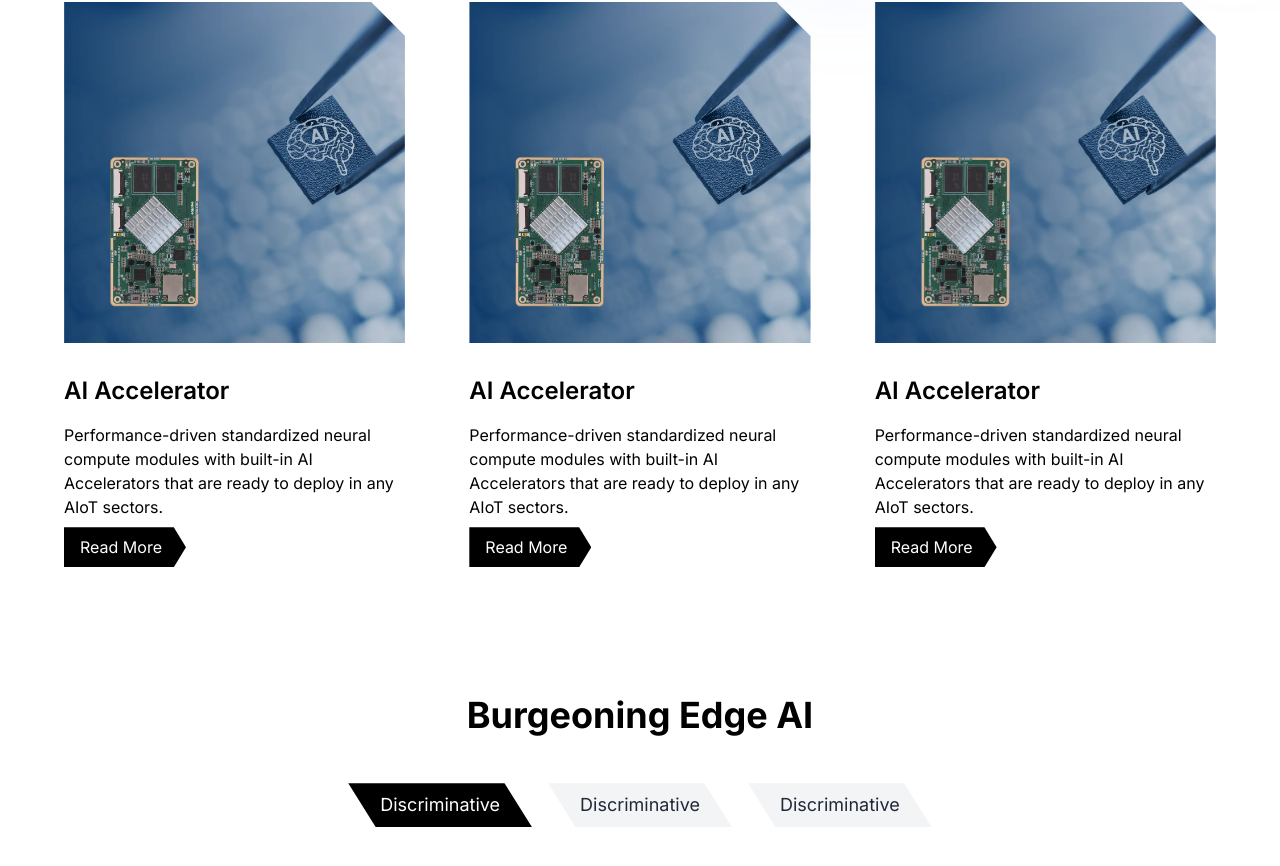
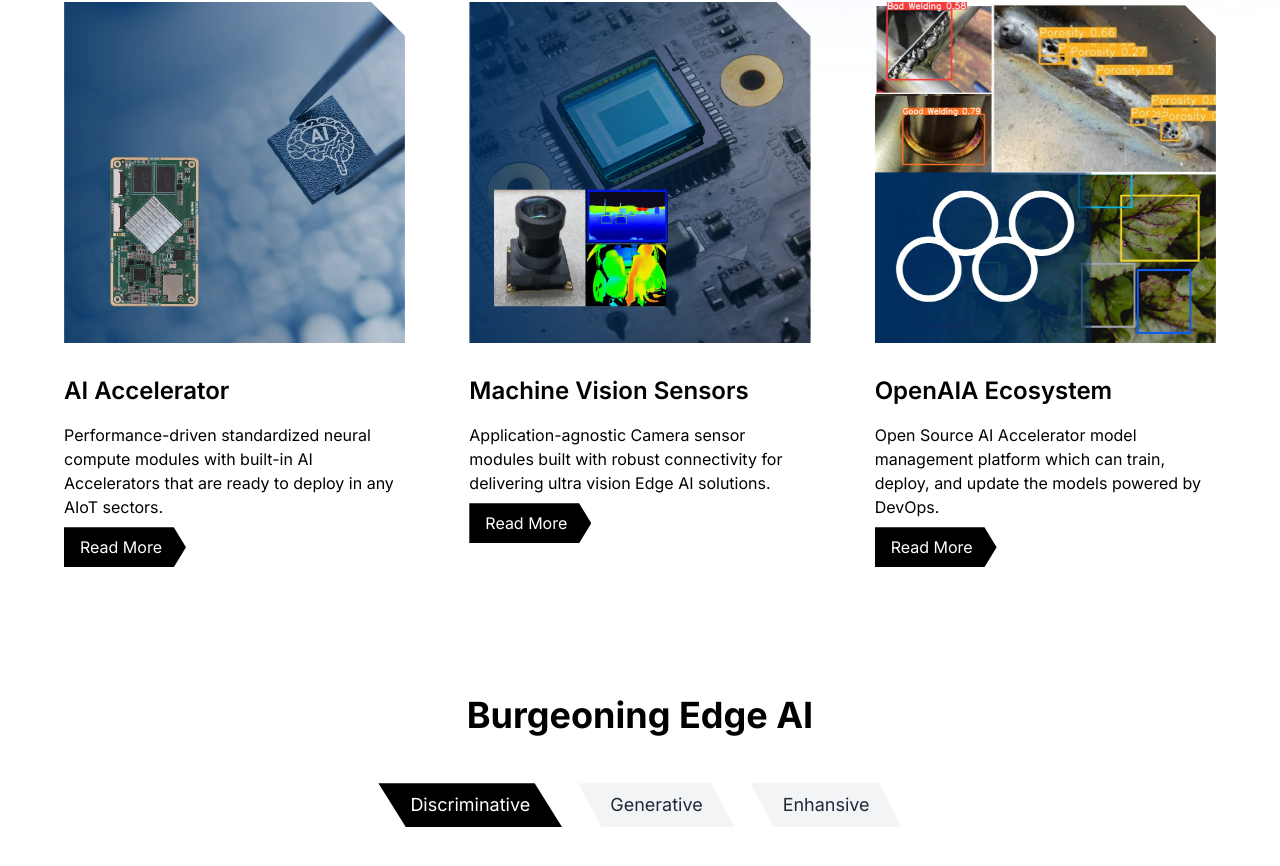
Before and after one commit to edgeble/edgeble, a Next.js app: page / in a window 1280 px wide. Shown: the part 1030-1896 px from the top of the page. Built offline with nearby package versions, Linux system fonts and the light colour scheme; grey boxes are pictures that could not be loaded.

Commit message:
Updated the images and info

```diff
--- a/app/page.tsx
+++ b/app/page.tsx
@@ -91,11 +91,10 @@
                             </div>
                         </div>
                         <div className="flex flex-col">
-                            <img src="./cardimage1.webp" className="w-full w-full object-cover cutImage" />
-                            <p className="text-lg md:text-xl lg:text-2xl font-semibold pt-8 pb-4">AI Accelerator</p>
+                            <img src="./cardimage2.webp" className="w-full w-full object-cover cutImage" />
+                            <p className="text-lg md:text-xl lg:text-2xl font-semibold pt-8 pb-4">Machine Vision Sensors</p>
                             <p>
-                                Performance-driven standardized neural compute modules with built-in AI Accelerators that are ready to deploy in any
-                                AIoT sectors.
+                            Application-agnostic Camera sensor modules built with robust connectivity for delivering ultra vision Edge AI solutions.
                             </p>
                             <div className="flex">
                                 <button className="min-w-content pr-6 pl-4 py-2 mt-2 text-white bg-black hover:border-blue-700 hover:scale-110 hover:translate-x-2 hover:translate-y-2 hover:bg-gradient-to-r hover:from-black hover:to-blue-900 cursor-pointer button2 transition duration-300 transform">
@@ -104,11 +103,10 @@
                             </div>
                         </div>
                         <div className="flex flex-col">
-                            <img src="./cardimage1.webp" className="w-full w-full object-cover cutImage" />
-                            <p className="text-lg md:text-xl lg:text-2xl font-semibold pt-8 pb-4">AI Accelerator</p>
+                            <img src="./cardimage3.webp" className="w-full w-full object-cover cutImage" />
+                            <p className="text-lg md:text-xl lg:text-2xl font-semibold pt-8 pb-4">OpenAIA Ecosystem</p>
                             <p>
-                                Performance-driven standardized neural compute modules with built-in AI Accelerators that are ready to deploy in any
-                                AIoT sectors.
+                            Open Source AI Accelerator model management platform which can train, deploy, and update the models powered by DevOps.
                             </p>
                             <div className="flex">
                                 <button className="min-w-content pr-6 pl-4 py-2 mt-2 text-white bg-black hover:border-blue-700 hover:scale-110 hover:translate-x-2 hover:translate-y-2 hover:bg-gradient-to-r hover:from-black hover:to-blue-900 cursor-pointer button2 transition duration-300 transform">
@@ -141,7 +139,7 @@
                             }`}
                             onClick={() => setindex(1)}
                         >
-                            Discriminative
+                            Generative
                         </button>
                         <button
                             className={`text-sm lg:text-lg px-4 lg:px-8 py-1 lg:py-2 transition duration-500 transform parallelogram ${
@@ -149,7 +147,7 @@
                             }`}
                             onClick={() => setindex(2)}
                         >
-                            Discriminative
+                            Enhansive
                         </button>
                     </div>
                     <div className="mt-8 w-full flex justify-center">
```
